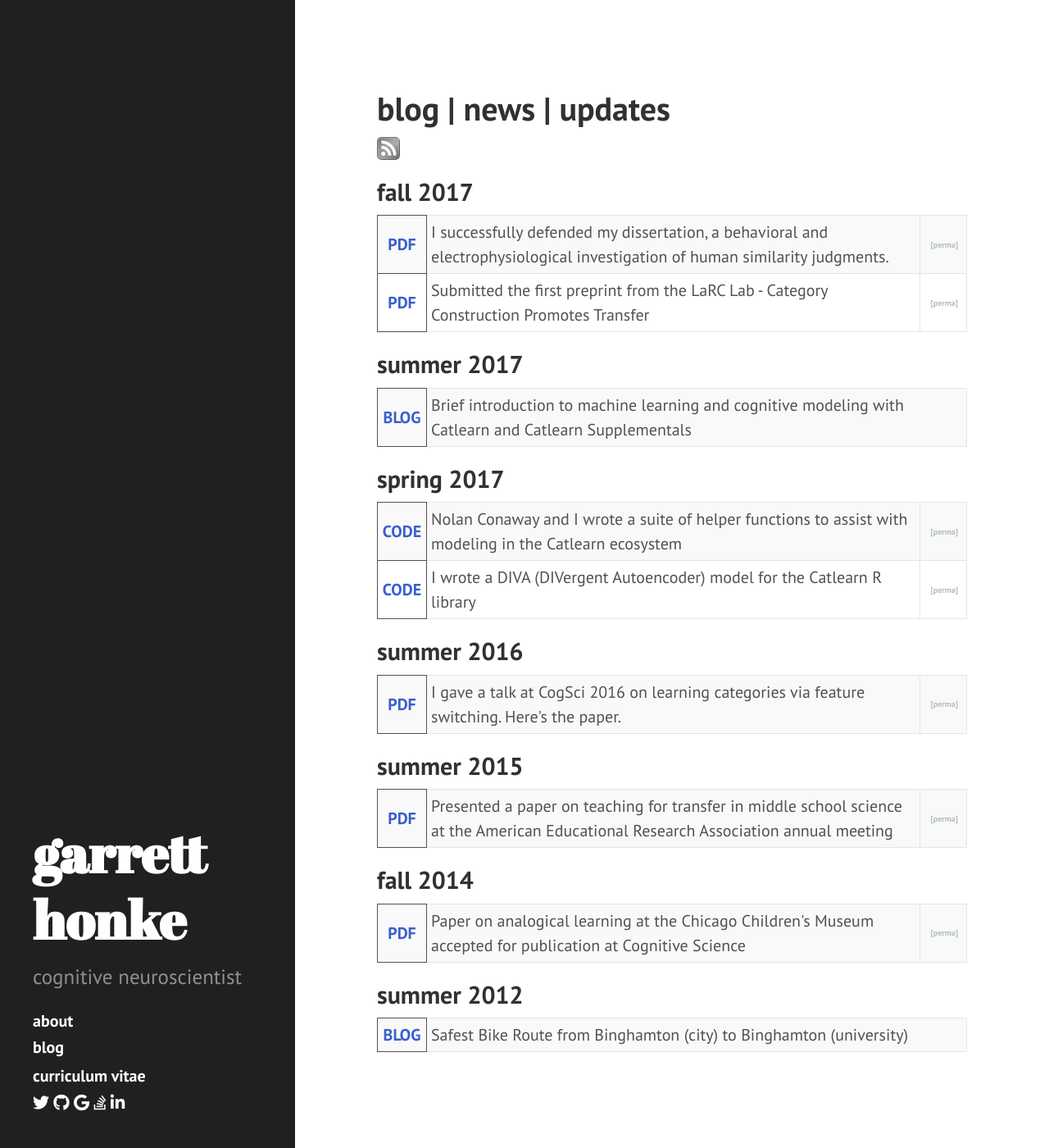
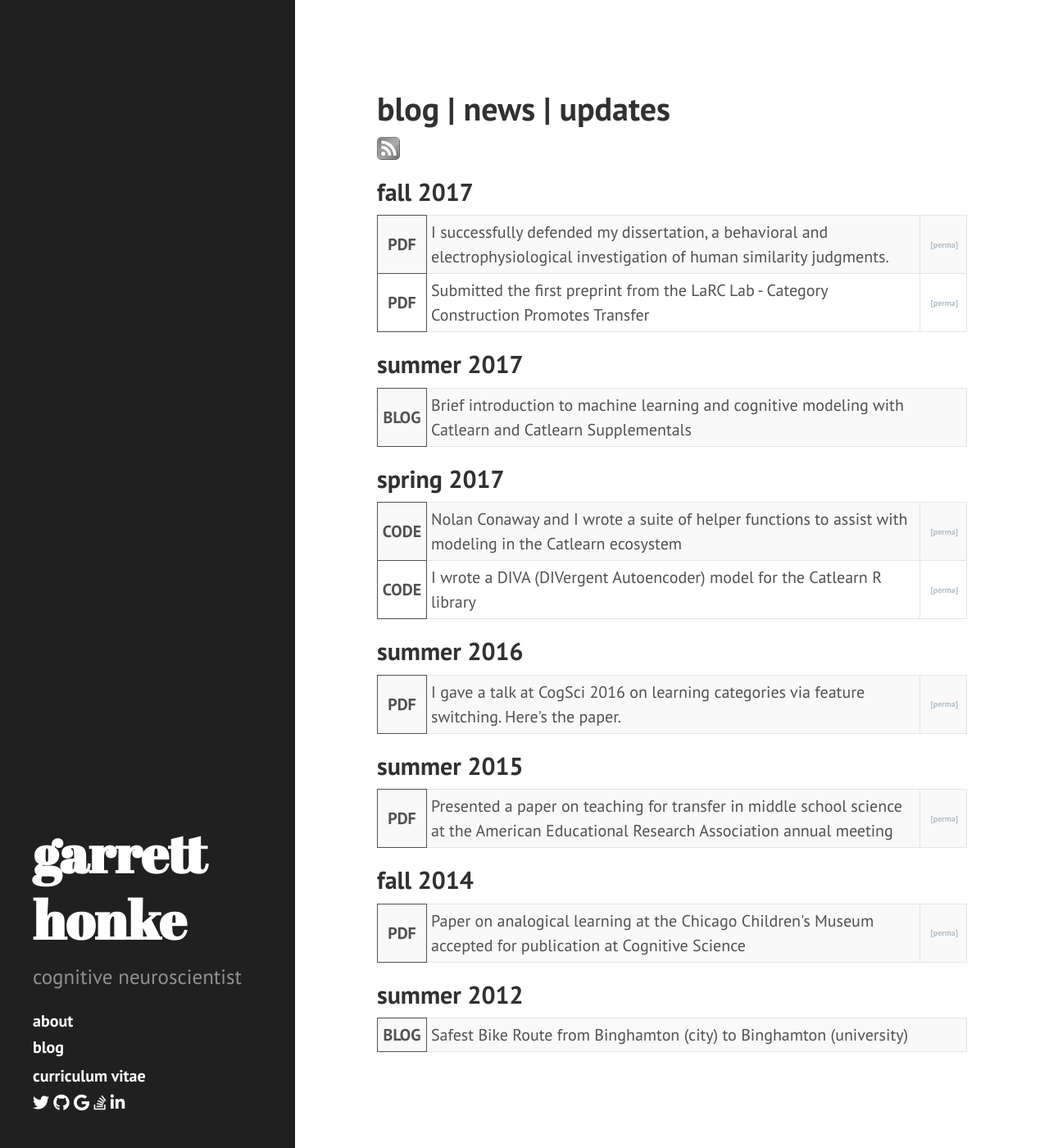
Before and after one commit to stoicml/ghonk.github.io, a Jekyll site: the page built from blog/blog.html, in a window 1280 px wide and 1400 px high. Shown: the whole window at 82% size. Built offline with Jekyll 4.4.1, drawn with Linux system fonts in a browser that asks for light colours; nearby versions of some CDN libraries; Markdown is read by kramdown in place of the engine named in the settings.

Commit message:
Update poole.css

```diff
--- a/public/css/poole.css
+++ b/public/css/poole.css
@@ -67,7 +67,7 @@ body {
 
 /* No `:visited` state is required by default (browsers will use `a`) */
 a {
-  color: #3a5fcd;
+  color: inherit;
   text-decoration: none;
   font-weight: bold;
 }
```
